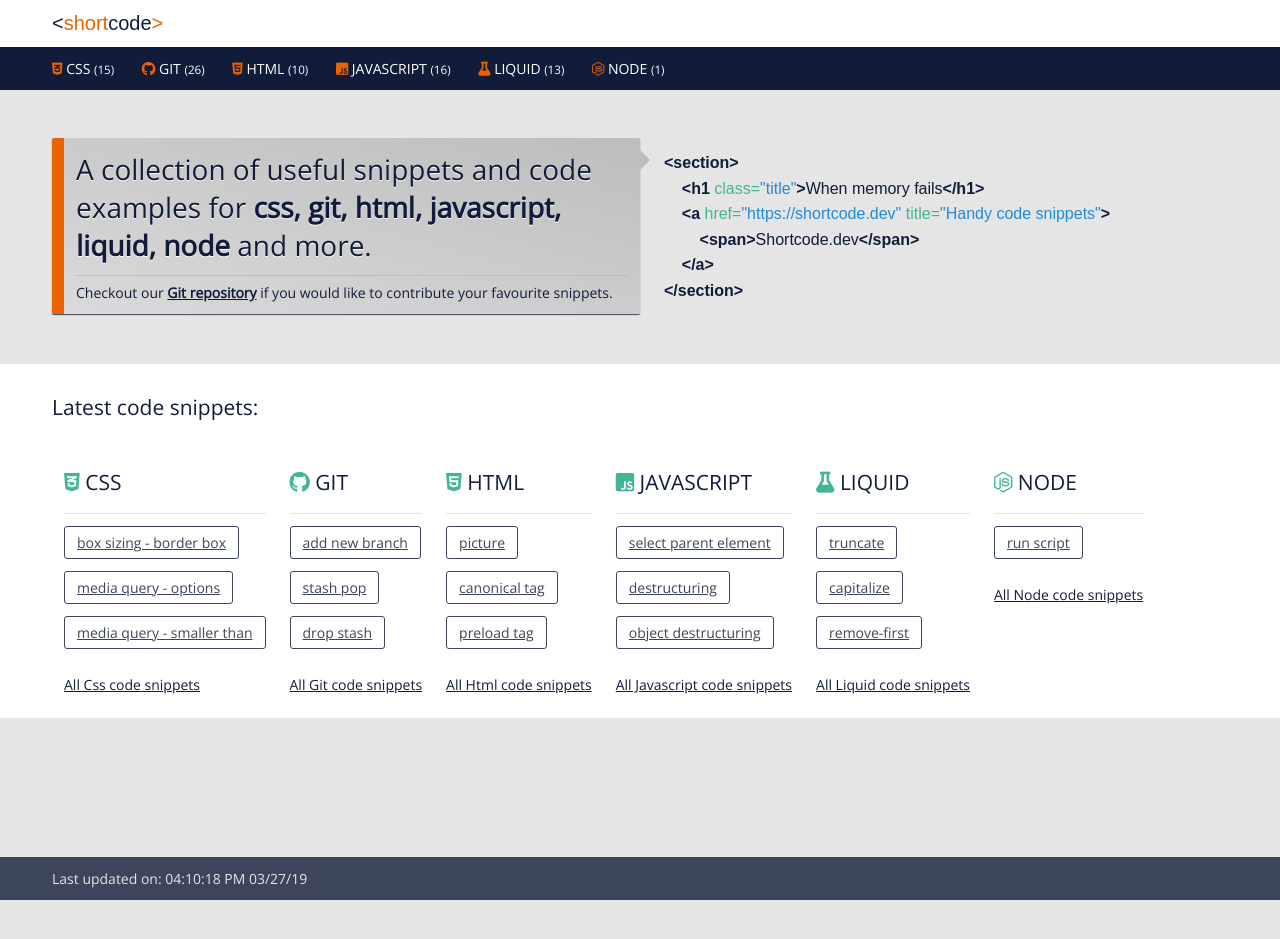
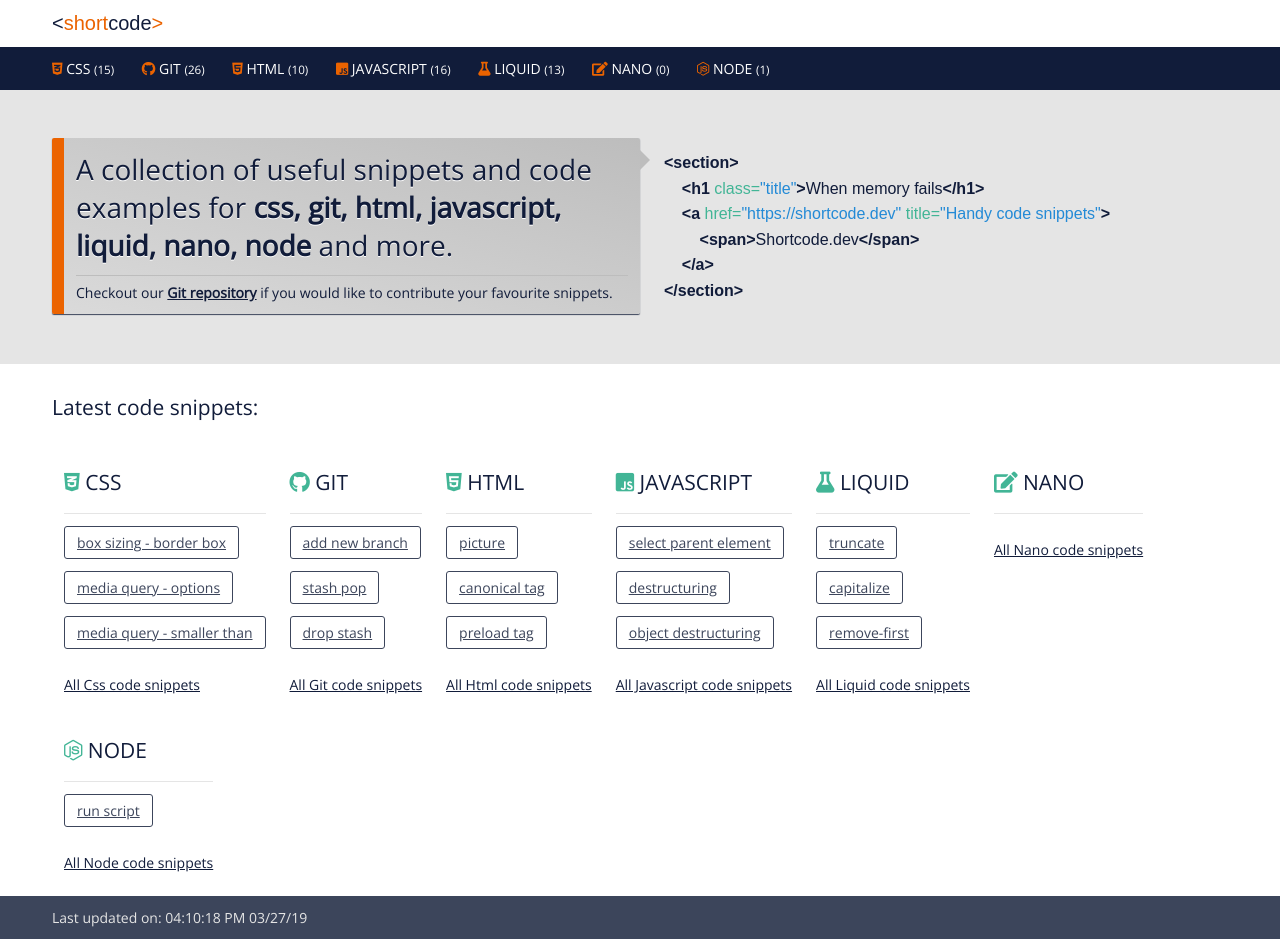
Before and after one commit to proochster/shortcode, a Jekyll site: the page built from index.html, in a window 1280 px wide. Built offline with Jekyll 4.4.1, drawn with Linux system fonts in a browser that asks for light colours; some web fonts are replaced; before the commit the page ends 900 px from its top, so only the background shows below that.

Commit message:
+ Nano: init

```diff
--- a/_config.yml
+++ b/_config.yml
@@ -71,6 +71,10 @@ collections:
     output: false
     permalink: node-cheatsheet
     icon: fab fa-node-js
+  nano:
+    output: false
+    permalink: nano-cheatsheet
+    icon: fas fa-edit
 
 # Exclude from processing.
 # The following items will not be processed, by default. Create a custom list
--- a/_includes/shortcodes.html
+++ b/_includes/shortcodes.html
@@ -20,6 +20,7 @@
                     {% when 'git' %}{% highlight shell %}{{ code.content }}{% endhighlight %}
                     {% when 'vue' %}{% highlight javascript %}{{ code.content }}{% endhighlight %}
                     {% when 'node' %}{% highlight shell %}{{ code.content }}{% endhighlight %}
+                    {% when 'nano' %}{% highlight shell %}{{ code.content }}{% endhighlight %}
                 {% endcase %}{% if code.parse == true %}<p class="sc__text">Output: </p>{{ code.content }}{% endif %}
             </code>
         </div>
```
Also changed, not shown: code_nano.html (added, +7 -0 lines).
